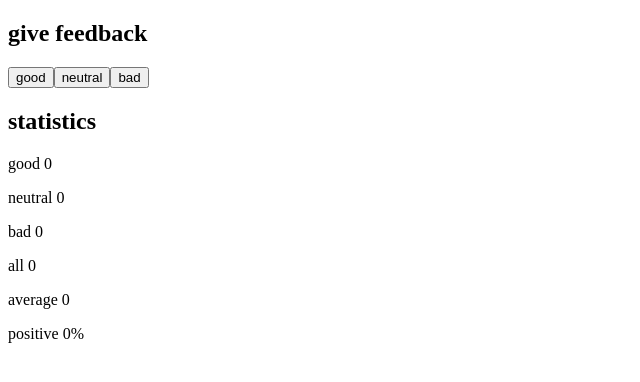
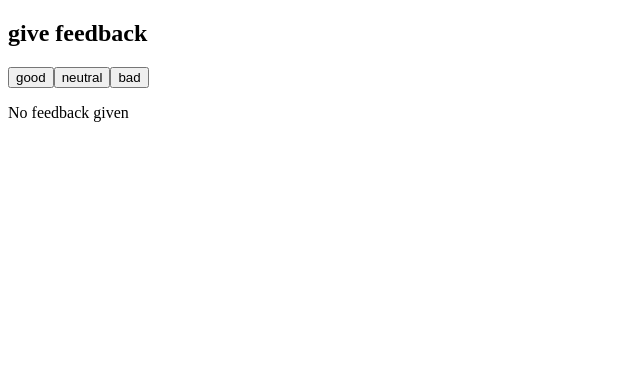
Before and after one commit to fioreniko/02-kurssitiedot, a React (Vite) app: page / in a window 1280 px wide. Shown: the top 382 px of the page, without its empty margins (0-640 px from the left). Built offline with nearby package versions, Linux system fonts and the light colour scheme.

Commit message:
1.9 - unicafe step 4

```diff
--- a/src/App.jsx
+++ b/src/App.jsx
@@ -1,6 +1,6 @@
 /*
 https://fullstackopen.com/en/part1/a_more_complex_state_debugging_react_apps#exercises-1-6-1-14
-tehtävät 1.7
+tehtävät 1.9
 */
 
 import { useState } from "react";
--- a/src/component/Statistics.jsx
+++ b/src/component/Statistics.jsx
@@ -6,8 +6,11 @@ const Statistics = ({ good, neutral, bad }) => {
   const average =
     all === 0 ? 0 : (good * goodWeight + neutral * neutralWeight + bad * badWeight) / all;
   const positive = all === 0 ? 0 : (100 * good) / all;
+
   return (
     <div>
+      {all > 0 ? (
+        <>
           <h2>statistics</h2>
           <p>good {good}</p>
           <p>neutral {neutral}</p>
@@ -15,6 +18,10 @@ const Statistics = ({ good, neutral, bad }) => {
           <p>all {all}</p>
           <p>average {average}</p>
           <p>positive {positive}%</p>
+        </>
+      ) : (
+        <p>No feedback given</p>
+      )}
     </div>
   );
 };
```
Lines whose indentation alone changed are shown as unchanged.
